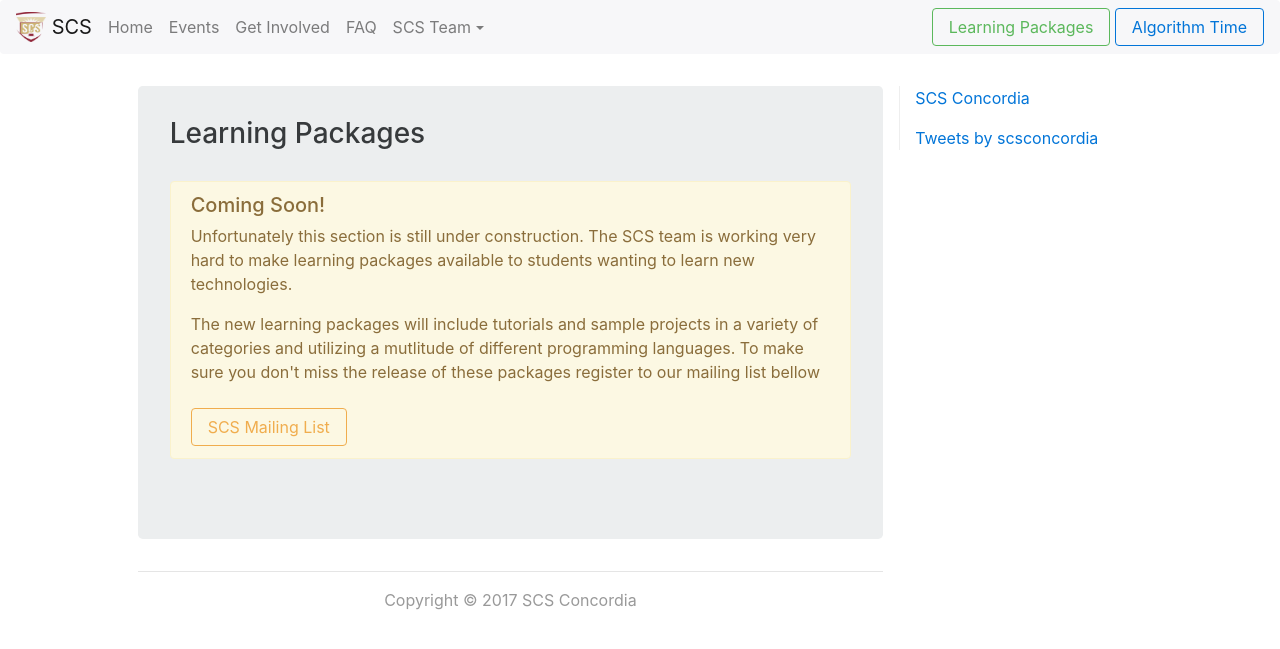
After one commit to SCS-Concordia/Website, a Django app: page /learning-packages in a window 1280 px wide. The commit adds this page. Shown: the top 649 px of the page. Run offline with Django 3.2, Linux system fonts and the light colour scheme; some libraries are stand-ins or nearby versions.

Commit message:
added a pending page for the learning packages

```diff
--- a/app/templates/app/base.html
+++ b/app/templates/app/base.html
@@ -53,7 +53,7 @@
 		      </li>
 		    </ul>
 		    <form class="form-inline float-lg-right">
-		      <button class="btn btn-outline-success">Learning Packages</button>
+		      <a href="/learning-packages" class="btn btn-outline-success">Learning Packages</a>
 		    	<a href="http://algotime.scsconcordia.ca" target="_blank" class="btn btn-outline-primary">Algorithm Time</a>
 		    </form>
 		    {% endblock %}
--- a/app/templates/app/involved.html
+++ b/app/templates/app/involved.html
@@ -1,11 +1,10 @@
 {% extends "app/base.html" %}
 
-{% block title %}SCS FAQ{% endblock %}
+{% block title %}Get Involved{% endblock %}
 
 {% block content %}
 
 <div class="jumbotron" style="padding-top:2em">
-	{% load static from staticfiles %}
   <h3>Get Involved</h3><br>
   <p>Want to get involved with the Software Engineering and Computer Science Society at Concordia?
 	Follow us to find out more about our activities including programming tutorials, guest speakers,
--- /dev/null
+++ b/app/templates/app/learning.html
@@ -0,0 +1,22 @@
+{% extends "app/base.html" %}
+
+{% block title %}SCS FAQ{% endblock %}
+
+{% block content %}
+
+<div class="jumbotron" style="padding-top:2em">
+	{% load static from staticfiles %}
+  <h3>Learning Packages</h3><br>
+  <div class="alert alert-warning" role="alert">
+	  <h5 class="alert-heading">Coming Soon!</h5>
+	  <p>Unfortunately this section is still under construction. The SCS team is working very hard to make
+	  learning packages available to students wanting to learn new technologies.</p>
+	  <p class="mb-0">The new learning packages will include tutorials and sample projects in a variety of
+	  categories and utilizing a mutlitude of different programming languages. To make sure you don't miss
+	  the release of these packages register to our mailing list bellow</p><br>
+	  <a class="btn btn-outline-warning" href="{{mailingList}}" target="_blank" role="button">
+	  	SCS Mailing List</a>
+	</div>
+</div>
+
+{% endblock %}
--- a/app/urls.py
+++ b/app/urls.py
@@ -9,4 +9,5 @@ urlpatterns = [
     url(r'^events$', views.events, name='events'),
     url(r'^faq$', views.faq, name='faq'),
     url(r'^get-involved$', views.involved, name='get-involved'),
+    url(r'^learning-packages$', views.learning, name='learning-packages'),
 ]
--- a/app/views.py
+++ b/app/views.py
@@ -33,3 +33,7 @@ def faq(request):
 def involved(request):
 	now = datetime.datetime.now()
 	return render(request, 'app/involved.html', {'year':now.year,'mailingList':mailingListLink})
+
+def learning(request):
+	now = datetime.datetime.now()
+	return render(request, 'app/learning.html', {'year':now.year,'mailingList':mailingListLink})
```
